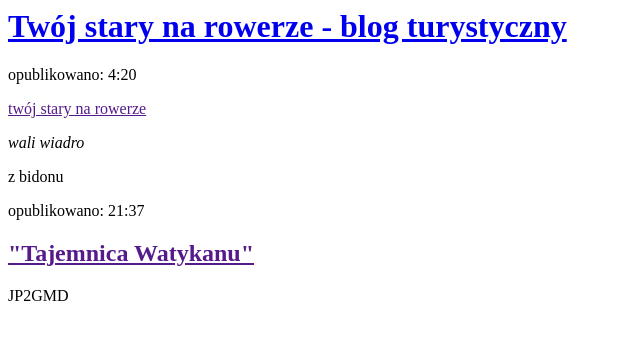
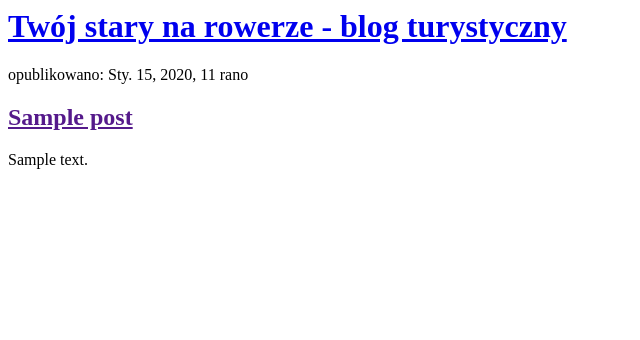
Before and after one commit to piovicious/my-first-blog, a Django app: page / in a window 1280 px wide. Shown: the top 340 px of the page, without its empty margins (0-640 px from the left). Run offline with Django 3.2, Linux system fonts and the light colour scheme; tables that the repository leaves empty hold one stand-in row (values such as "Sample post").

Commit message:
Zmodyfikowano templatki aby wyswietlaly posty z bazy danych.

```diff
--- a/blog/templates/blog/post_list.html
+++ b/blog/templates/blog/post_list.html
@@ -7,17 +7,13 @@
           <h1><a href="/">Twój stary na rowerze - blog turystyczny</a></h1>
         </div>
 
-        <div>
-          <p>opublikowano: 4:20</p>
-          <p><a href="">twój stary na rowerze</a></p>
-          <p><em>wali wiadro</em></p>
-          <p>z bidonu</p>
-        </div>
+        {% for post in posts %}
+          <div>
+            <p>opublikowano: {{ post.published_date  }}</p>
+            <h2><a href="">{{ post.title}}</a></h2>
+            <p>{{ post.text|linebreaksbr }}</p>
+          </div>
+        {% endfor %}
 
-        <div>
-          <p>opublikowano: 21:37</p>
-          <h2><a href="">"Tajemnica Watykanu"</a></h2>
-          <p>JP2GMD</p>
-        </div>
     </body>
 </html>
--- a/blog/views.py
+++ b/blog/views.py
@@ -1,6 +1,8 @@
 from django.shortcuts import render
-
+from django.utils import timezone
+from .models import Post
 # Create your views here.
 
 def post_list(request):
-    return render(request, 'blog/post_list.html', {})
+    posts = Post.objects.filter(published_date__lte=timezone.now()).order_by('published_date')
+    return render(request, 'blog/post_list.html', {'posts': posts})
```
